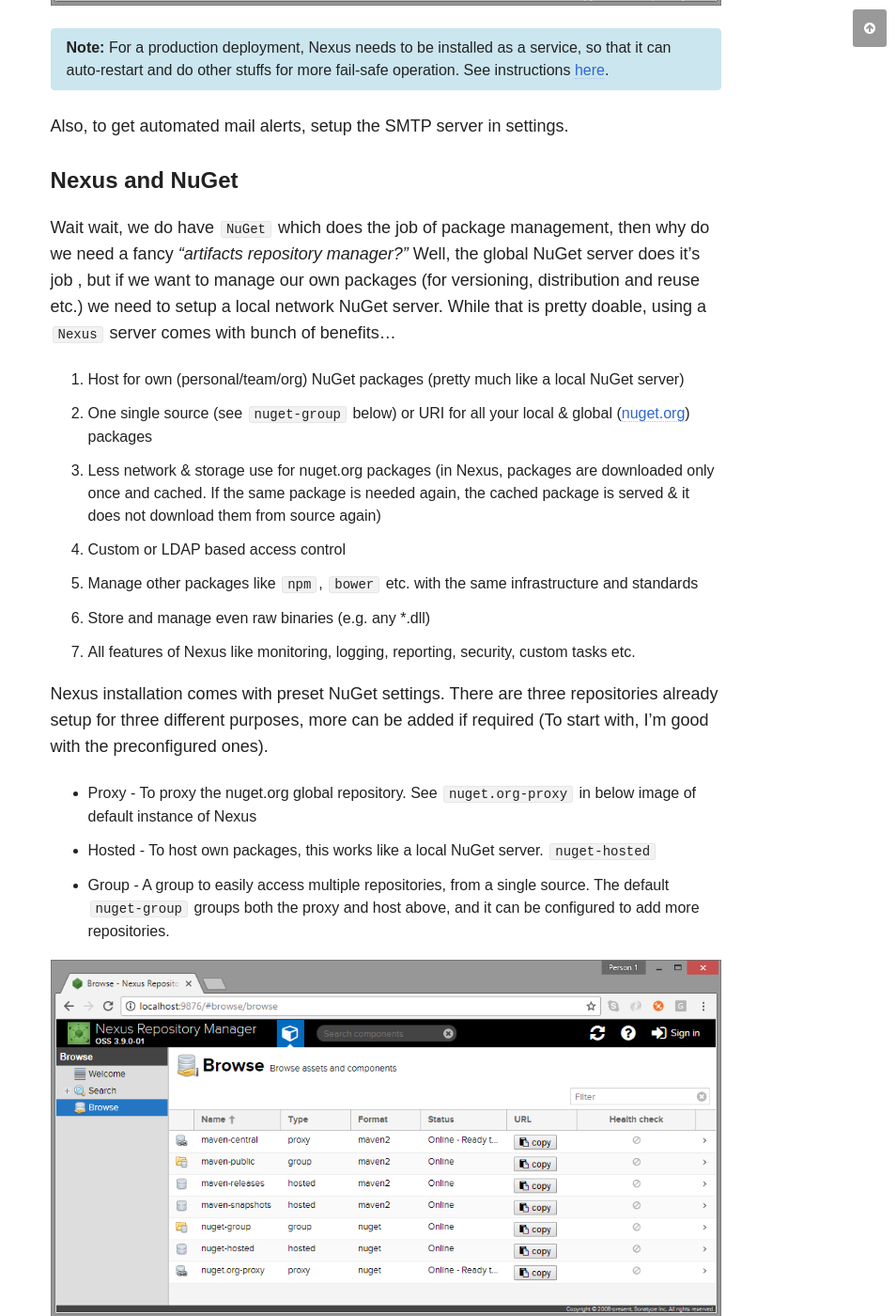
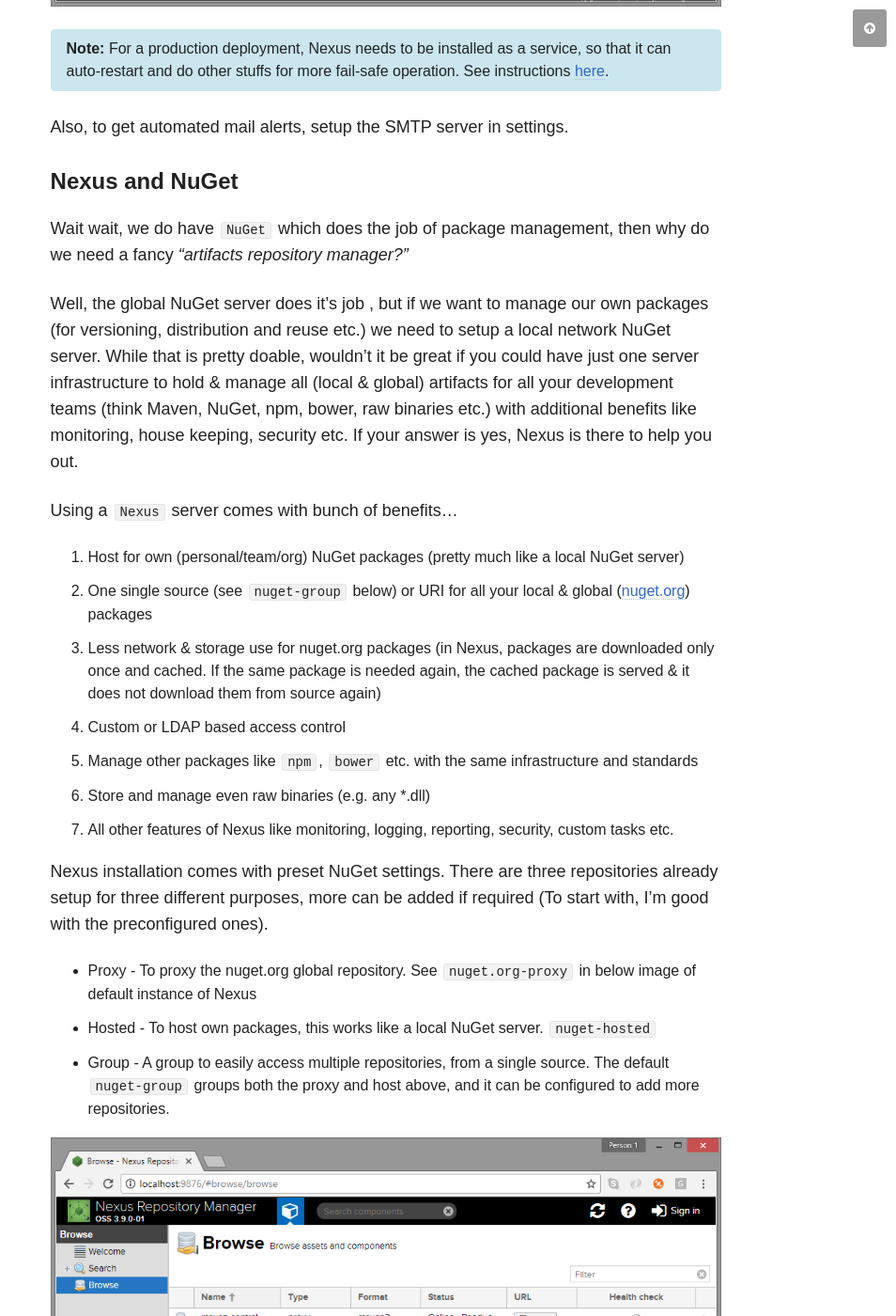
Before and after one commit to chakrabar/chakrabar.github.io, a Jekyll site: the page built from _posts/articles/2018-03-02-artifact-repository-management-with-nexus.md, in a window 1280 px wide and 1400 px high, scrolled down 4875 px. Shown: the whole window at 94% size, without its empty margins (326-1280 px from the left). Built offline with Jekyll 4.4.1, drawn with Linux system fonts in a browser that asks for light colours; nearby versions of some CDN libraries; comment, search, counter and statistics services are not loaded; some of the changed text lies outside the part shown.

Commit message:
Multiple, not so critical fixes

```diff
--- a/_posts/articles/2018-03-02-artifact-repository-management-with-nexus.md
+++ b/_posts/articles/2018-03-02-artifact-repository-management-with-nexus.md
@@ -22,7 +22,7 @@
 So, it mainly does two things
 
 * Manage & distribute software artifacts (project binaries and more)
-* Proxy remote repositories (e.g. NuGet/Maven) to a local/network server (optional tbh)
+* Proxy remote repositories (e.g. NuGet/Maven) to a local network server (optional tbh)
 
 Put together, they help improve development, build and distribution of software systems.
 
@@ -104,7 +104,11 @@
 
 #### Nexus and NuGet
 
-Wait wait, we do have `NuGet` which does the job of package management, then why do we need a fancy _"artifacts repository manager?"_ Well, the global NuGet server does it's job , but if we want to manage our own packages (for versioning, distribution and reuse etc.) we need to setup a local network NuGet server. While that is pretty doable, using a `Nexus` server comes with bunch of benefits...
+Wait wait, we do have `NuGet` which does the job of package management, then why do we need a fancy _"artifacts repository manager?"_
+
+Well, the global NuGet server does it's job , but if we want to manage our own packages (for versioning, distribution and reuse etc.) we need to setup a local network NuGet server. While that is pretty doable, wouldn't it be great if you could have just one server infrastructure to hold & manage all (local & global) artifacts for all your development teams (think Maven, NuGet, npm, bower, raw binaries etc.) with additional benefits like monitoring, house keeping, security etc. If your answer is yes, Nexus is there to help you out.
+
+Using a `Nexus` server comes with bunch of benefits...
 
 1. Host for own (personal/team/org) NuGet packages (pretty much like a local NuGet server)
 2. One single source (see `nuget-group` below) or URI for all your local & global ([nuget.org](https://www.nuget.org/)) packages
@@ -112,7 +116,7 @@
 4. Custom or LDAP based access control
 5. Manage other packages like `npm`, `bower` etc. with the same infrastructure and standards
 6. Store and manage even raw binaries (e.g. any *.dll)
-7. All features of Nexus like monitoring, logging, reporting, security, custom tasks etc.
+7. All other features of Nexus like monitoring, logging, reporting, security, custom tasks etc.
 
 Nexus installation comes with preset NuGet settings. There are three repositories already setup for three different purposes, more can be added if required (To start with, I'm good with the preconfigured ones).
 
@@ -177,7 +181,7 @@
 
 To host a NuGet package on server, we need to `publish` the local `nupkg` file to a NuGet enabled server (e.g. a network NuGet server or Nexus). Again, publishing to Nexus is not much different than standard NuGet server, only we need to setup the `NuGet API key`. The [NuGet chapter of the Nexus book](http://books.sonatype.com/nexus-book/3.0/reference/nuget.html) explains the process.
 
-First we need to get the API key. The key is unique to each user. Login to the Nexus web application, go to the user section and click on the left menu `NuGet API key`. See image below. remember, **do not share** your API key as that is the unique id given to you to verify with the Nexus server. (I've changed mine after taking the screensot. You have never seen my key!)
+First we need to get the API key. The key is unique to each user. Login to the Nexus web application, go to the user section and click on the left menu `NuGet API key`. See image below. Remember, **do not share** your API key as that is the unique id given to you to verify with the Nexus server. (I've changed mine after taking the screensot. You have never seen my key!)
 
 ![Image](/images/posts/nexus/nuget-api-key.png)
 
```
Also changed, not shown: other parts of _posts/articles/2018-03-02-artifact-repository-management-with-nexus.md (+4 -4 lines).
